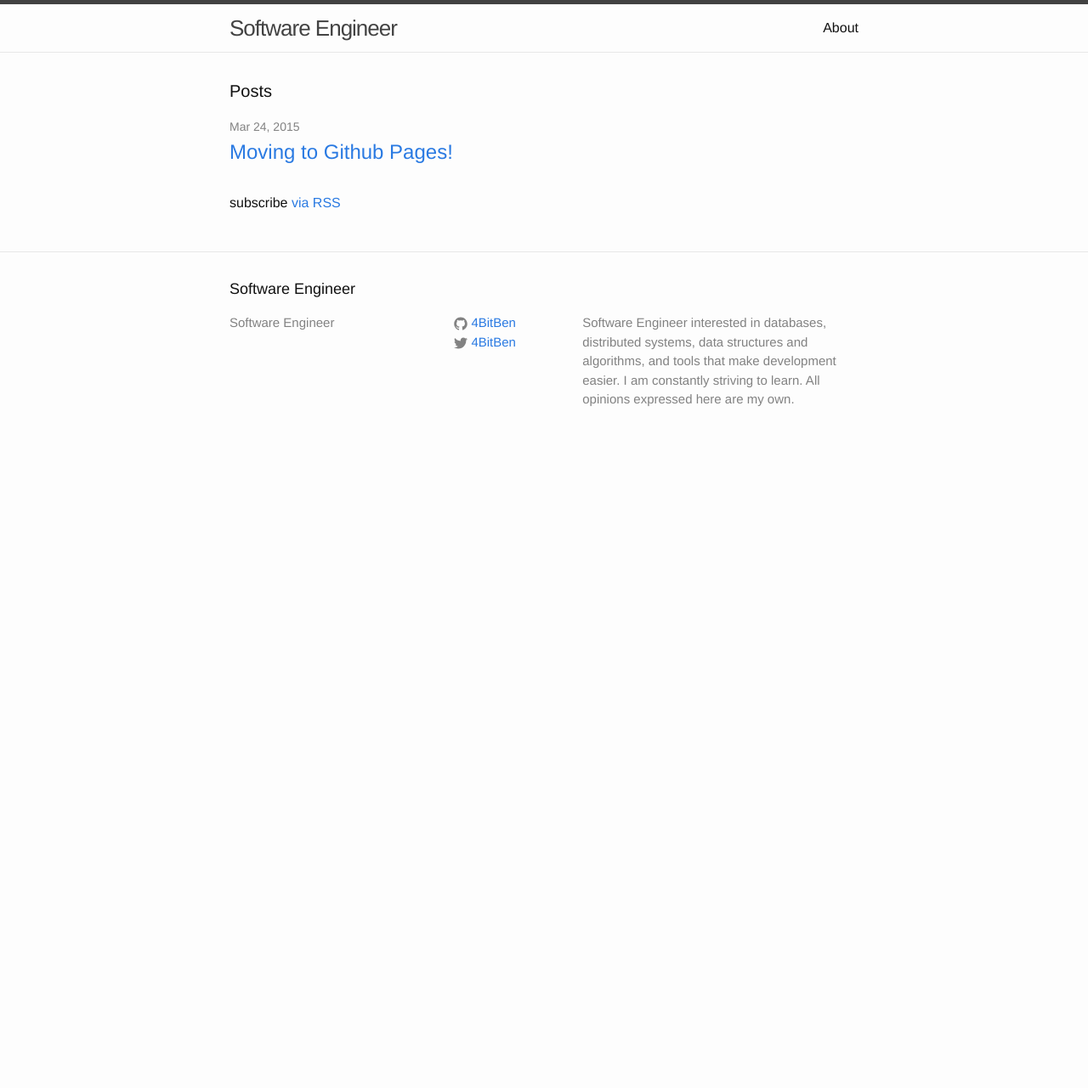
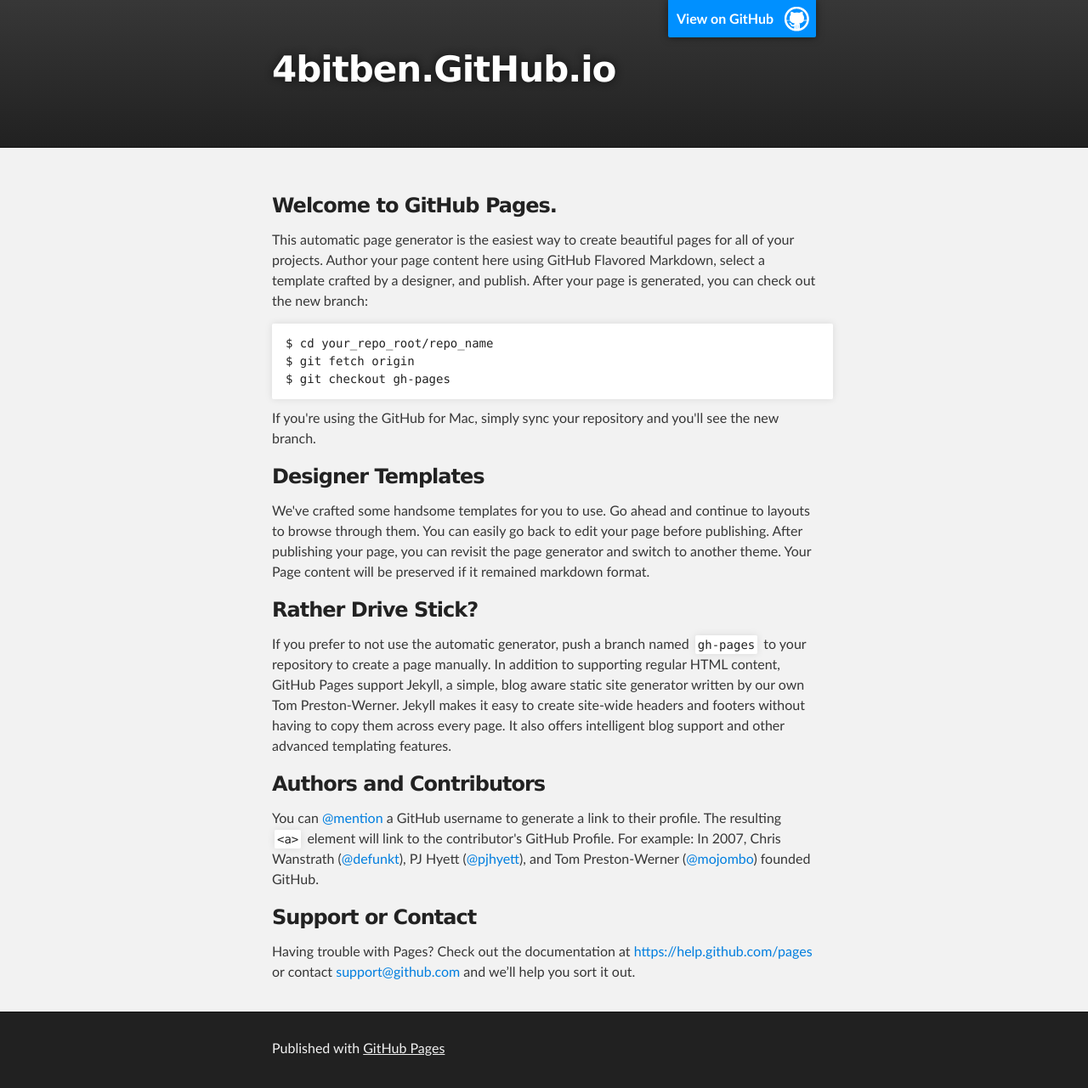
Before and after one commit to 4BitBen/4BitBen.github.io, a Jekyll site: the page index.html, which Jekyll copies as it is, in a window 1280 px wide. Shown: the whole page at 85% size. Built offline with Jekyll 4.4.1, drawn with Linux system fonts in a browser that asks for light colours; before the commit the page ends 900 px from its top, so only the background shows below that.

Commit message:
Replace master branch with page content via GitHub

```diff
--- a/index.html
+++ b/index.html
@@ -1,23 +1,74 @@
----
-layout: default
----
+<!DOCTYPE html>
+<html>
 
-<div class="home">
+  <head>
+    <meta charset='utf-8'>
+    <meta http-equiv="X-UA-Compatible" content="chrome=1">
+    <meta name="description" content="4bitben.GitHub.io : ">
 
-  <h1 class="page-heading">Posts</h1>
+    <link rel="stylesheet" type="text/css" media="screen" href="stylesheets/stylesheet.css">
 
-  <ul class="post-list">
-    {% for post in site.posts %}
-      <li>
-        <span class="post-meta">{{ post.date | date: "%b %-d, %Y" }}</span>
+    <title>4bitben.GitHub.io</title>
+  </head>
 
-        <h2>
-          <a class="post-link" href="{{ post.url | prepend: site.baseurl }}">{{ post.title }}</a>
-        </h2>
-      </li>
-    {% endfor %}
-  </ul>
+  <body>
 
-  <p class="rss-subscribe">subscribe <a href="{{ "/feed.xml" | prepend: site.baseurl }}">via RSS</a></p>
+    <!-- HEADER -->
+    <div id="header_wrap" class="outer">
+        <header class="inner">
+          <a id="forkme_banner" href="https://github.com/4BitBen">View on GitHub</a>
 
-</div>
+          <h1 id="project_title">4bitben.GitHub.io</h1>
+          <h2 id="project_tagline"></h2>
+
+        </header>
+    </div>
+
+    <!-- MAIN CONTENT -->
+    <div id="main_content_wrap" class="outer">
+      <section id="main_content" class="inner">
+        <h3>
+<a id="welcome-to-github-pages" class="anchor" href="#welcome-to-github-pages" aria-hidden="true"><span class="octicon octicon-link"></span></a>Welcome to GitHub Pages.</h3>
+
+<p>This automatic page generator is the easiest way to create beautiful pages for all of your projects. Author your page content here using GitHub Flavored Markdown, select a template crafted by a designer, and publish. After your page is generated, you can check out the new branch:</p>
+
+<pre><code>$ cd your_repo_root/repo_name
+$ git fetch origin
+$ git checkout gh-pages
+</code></pre>
+
+<p>If you're using the GitHub for Mac, simply sync your repository and you'll see the new branch.</p>
+
+<h3>
+<a id="designer-templates" class="anchor" href="#designer-templates" aria-hidden="true"><span class="octicon octicon-link"></span></a>Designer Templates</h3>
+
+<p>We've crafted some handsome templates for you to use. Go ahead and continue to layouts to browse through them. You can easily go back to edit your page before publishing. After publishing your page, you can revisit the page generator and switch to another theme. Your Page content will be preserved if it remained markdown format.</p>
+
+<h3>
+<a id="rather-drive-stick" class="anchor" href="#rather-drive-stick" aria-hidden="true"><span class="octicon octicon-link"></span></a>Rather Drive Stick?</h3>
+
+<p>If you prefer to not use the automatic generator, push a branch named <code>gh-pages</code> to your repository to create a page manually. In addition to supporting regular HTML content, GitHub Pages support Jekyll, a simple, blog aware static site generator written by our own Tom Preston-Werner. Jekyll makes it easy to create site-wide headers and footers without having to copy them across every page. It also offers intelligent blog support and other advanced templating features.</p>
+
+<h3>
+<a id="authors-and-contributors" class="anchor" href="#authors-and-contributors" aria-hidden="true"><span class="octicon octicon-link"></span></a>Authors and Contributors</h3>
+
+<p>You can <a href="https://github.com/blog/821" class="user-mention">@mention</a> a GitHub username to generate a link to their profile. The resulting <code>&lt;a&gt;</code> element will link to the contributor's GitHub Profile. For example: In 2007, Chris Wanstrath (<a href="https://github.com/defunkt" class="user-mention">@defunkt</a>), PJ Hyett (<a href="https://github.com/pjhyett" class="user-mention">@pjhyett</a>), and Tom Preston-Werner (<a href="https://github.com/mojombo" class="user-mention">@mojombo</a>) founded GitHub.</p>
+
+<h3>
+<a id="support-or-contact" class="anchor" href="#support-or-contact" aria-hidden="true"><span class="octicon octicon-link"></span></a>Support or Contact</h3>
+
+<p>Having trouble with Pages? Check out the documentation at <a href="https://help.github.com/pages">https://help.github.com/pages</a> or contact <a href="mailto:support@github.com">support@github.com</a> and we’ll help you sort it out.</p>
+      </section>
+    </div>
+
+    <!-- FOOTER  -->
+    <div id="footer_wrap" class="outer">
+      <footer class="inner">
+        <p>Published with <a href="https://pages.github.com">GitHub Pages</a></p>
+      </footer>
+    </div>
+
+
+
+  </body>
+</html>
--- /dev/null
+++ b/javascripts/main.js
@@ -0,0 +1 @@
+console.log('This would be the main JS file.');
--- /dev/null
+++ b/stylesheets/pygment_trac.css
@@ -0,0 +1,70 @@
+.highlight .hll { background-color: #ffffcc }
+.highlight  { background: #f0f3f3; }
+.highlight .c { color: #0099FF; font-style: italic } /* Comment */
+.highlight .err { color: #AA0000; background-color: #FFAAAA } /* Error */
+.highlight .k { color: #006699; font-weight: bold } /* Keyword */
+.highlight .o { color: #555555 } /* Operator */
+.highlight .cm { color: #0099FF; font-style: italic } /* Comment.Multiline */
+.highlight .cp { color: #009999 } /* Comment.Preproc */
+.highlight .c1 { color: #0099FF; font-style: italic } /* Comment.Single */
+.highlight .cs { color: #0099FF; font-weight: bold; font-style: italic } /* Comment.Special */
+.highlight .gd { background-color: #FFCCCC; border: 1px solid #CC0000 } /* Generic.Deleted */
+.highlight .ge { font-style: italic } /* Generic.Emph */
+.highlight .gr { color: #FF0000 } /* Generic.Error */
+.highlight .gh { color: #003300; font-weight: bold } /* Generic.Heading */
+.highlight .gi { background-color: #CCFFCC; border: 1px solid #00CC00 } /* Generic.Inserted */
+.highlight .go { color: #AAAAAA } /* Generic.Output */
+.highlight .gp { color: #000099; font-weight: bold } /* Generic.Prompt */
+.highlight .gs { font-weight: bold } /* Generic.Strong */
+.highlight .gu { color: #003300; font-weight: bold } /* Generic.Subheading */
+.highlight .gt { color: #99CC66 } /* Generic.Traceback */
+.highlight .kc { color: #006699; font-weight: bold } /* Keyword.Constant */
+.highlight .kd { color: #006699; font-weight: bold } /* Keyword.Declaration */
+.highlight .kn { color: #006699; font-weight: bold } /* Keyword.Namespace */
+.highlight .kp { color: #006699 } /* Keyword.Pseudo */
+.highlight .kr { color: #006699; font-weight: bold } /* Keyword.Reserved */
+.highlight .kt { color: #007788; font-weight: bold } /* Keyword.Type */
+.highlight .m { color: #FF6600 } /* Literal.Number */
+.highlight .s { color: #CC3300 } /* Literal.String */
+.highlight .na { color: #330099 } /* Name.Attribute */
+.highlight .nb { color: #336666 } /* Name.Builtin */
+.highlight .nc { color: #00AA88; font-weight: bold } /* Name.Class */
+.highlight .no { color: #336600 } /* Name.Constant */
+.highlight .nd { color: #9999FF } /* Name.Decorator */
+.highlight .ni { color: #999999; font-weight: bold } /* Name.Entity */
+.highlight .ne { color: #CC0000; font-weight: bold } /* Name.Exception */
+.highlight .nf { color: #CC00FF } /* Name.Function */
+.highlight .nl { color: #9999FF } /* Name.Label */
+.highlight .nn { color: #00CCFF; font-weight: bold } /* Name.Namespace */
+.highlight .nt { color: #330099; font-weight: bold } /* Name.Tag */
+.highlight .nv { color: #003333 } /* Name.Variable */
+.highlight .ow { color: #000000; font-weight: bold } /* Operator.Word */
+.highlight .w { color: #bbbbbb } /* Text.Whitespace */
+.highlight .mf { color: #FF6600 } /* Literal.Number.Float */
+.highlight .mh { color: #FF6600 } /* Literal.Number.Hex */
+.highlight .mi { color: #FF6600 } /* Literal.Number.Integer */
+.highlight .mo { color: #FF6600 } /* Literal.Number.Oct */
+.highlight .sb { color: #CC3300 } /* Literal.String.Backtick */
+.highlight .sc { color: #CC3300 } /* Literal.String.Char */
+.highlight .sd { color: #CC3300; font-style: italic } /* Literal.String.Doc */
+.highlight .s2 { color: #CC3300 } /* Literal.String.Double */
+.highlight .se { color: #CC3300; font-weight: bold } /* Literal.String.Escape */
+.highlight .sh { color: #CC3300 } /* Literal.String.Heredoc */
+.highlight .si { color: #AA0000 } /* Literal.String.Interpol */
+.highlight .sx { color: #CC3300 } /* Literal.String.Other */
+.highlight .sr { color: #33AAAA } /* Literal.String.Regex */
+.highlight .s1 { color: #CC3300 } /* Literal.String.Single */
+.highlight .ss { color: #FFCC33 } /* Literal.String.Symbol */
+.highlight .bp { color: #336666 } /* Name.Builtin.Pseudo */
+.highlight .vc { color: #003333 } /* Name.Variable.Class */
+.highlight .vg { color: #003333 } /* Name.Variable.Global */
+.highlight .vi { color: #003333 } /* Name.Variable.Instance */
+.highlight .il { color: #FF6600 } /* Literal.Number.Integer.Long */
+
+.type-csharp .highlight .k { color: #0000FF }
+.type-csharp .highlight .kt { color: #0000FF }
+.type-csharp .highlight .nf { color: #000000; font-weight: normal }
+.type-csharp .highlight .nc { color: #2B91AF }
+.type-csharp .highlight .nn { color: #000000 }
+.type-csharp .highlight .s { color: #A31515 }
+.type-csharp .highlight .sc { color: #A31515 }
--- /dev/null
+++ b/stylesheets/stylesheet.css
@@ -0,0 +1,425 @@
+/*******************************************************************************
+Slate Theme for GitHub Pages
+by Jason Costello, @jsncostello
+*******************************************************************************/
+
+@import url(pygment_trac.css);
+
+/*******************************************************************************
+MeyerWeb Reset
+*******************************************************************************/
+
+html, body, div, span, applet, object, iframe,
+h1, h2, h3, h4, h5, h6, p, blockquote, pre,
+a, abbr, acronym, address, big, cite, code,
+del, dfn, em, img, ins, kbd, q, s, samp,
+small, strike, strong, sub, sup, tt, var,
+b, u, i, center,
+dl, dt, dd, ol, ul, li,
+fieldset, form, label, legend,
+table, caption, tbody, tfoot, thead, tr, th, td,
+article, aside, canvas, details, embed,
+figure, figcaption, footer, header, hgroup,
+menu, nav, output, ruby, section, summary,
+time, mark, audio, video {
+  margin: 0;
+  padding: 0;
+  border: 0;
+  font: inherit;
+  vertical-align: baseline;
+}
+
+/* HTML5 display-role reset for older browsers */
+article, aside, details, figcaption, figure,
+footer, header, hgroup, menu, nav, section {
+  display: block;
+}
+
+ol, ul {
+  list-style: none;
+}
+
+table {
+  border-collapse: collapse;
+  border-spacing: 0;
+}
+
+/*******************************************************************************
+Theme Styles
+*******************************************************************************/
+
+body {
+  box-sizing: border-box;
+  color:#373737;
+  background: #212121;
+  font-size: 16px;
+  font-family: 'Myriad Pro', Calibri, Helvetica, Arial, sans-serif;
+  line-height: 1.5;
+  -webkit-font-smoothing: antialiased;
+}
+
+h1, h2, h3, h4, h5, h6 {
+  margin: 10px 0;
+  font-weight: 700;
+  color:#222222;
+  font-family: 'Lucida Grande', 'Calibri', Helvetica, Arial, sans-serif;
+  letter-spacing: -1px;
+}
+
+h1 {
+  font-size: 36px;
+  font-weight: 700;
+}
+
+h2 {
+  padding-bottom: 10px;
+  font-size: 32px;
+  background: url('../images/bg_hr.png') repeat-x bottom;
+}
+
+h3 {
+  font-size: 24px;
+}
+
+h4 {
+  font-size: 21px;
+}
+
+h5 {
+  font-size: 18px;
+}
+
+h6 {
+  font-size: 16px;
+}
+
+p {
+  margin: 10px 0 15px 0;
+}
+
+footer p {
+  color: #f2f2f2;
+}
+
+a {
+  text-decoration: none;
+  color: #007edf;
+  text-shadow: none;
+
+  transition: color 0.5s ease;
+  transition: text-shadow 0.5s ease;
+  -webkit-transition: color 0.5s ease;
+  -webkit-transition: text-shadow 0.5s ease;
+  -moz-transition: color 0.5s ease;
+  -moz-transition: text-shadow 0.5s ease;
+  -o-transition: color 0.5s ease;
+  -o-transition: text-shadow 0.5s ease;
+  -ms-transition: color 0.5s ease;
+  -ms-transition: text-shadow 0.5s ease;
+}
+
+a:hover, a:focus {text-decoration: underline;}
+
+footer a {
+  color: #F2F2F2;
+  text-decoration: underline;
+}
+
+em {
+  font-style: italic;
+}
+
+strong {
+  font-weight: bold;
+}
+
+img {
+  position: relative;
+  margin: 0 auto;
+  max-width: 739px;
+  padding: 5px;
+  margin: 10px 0 10px 0;
+  border: 1px solid #ebebeb;
+
+  box-shadow: 0 0 5px #ebebeb;
+  -webkit-box-shadow: 0 0 5px #ebebeb;
+  -moz-box-shadow: 0 0 5px #ebebeb;
+  -o-box-shadow: 0 0 5px #ebebeb;
+  -ms-box-shadow: 0 0 5px #ebebeb;
+}
+
+p img {
+  display: inline;
+  margin: 0;
+  padding: 0;
+  vertical-align: middle;
+  text-align: center;
+  border: none;
+}
+
+pre, code {
+  width: 100%;
+  color: #222;
+  background-color: #fff;
+
+  font-family: Monaco, "Bitstream Vera Sans Mono", "Lucida Console", Terminal, monospace;
+  font-size: 14px;
+
+  border-radius: 2px;
+  -moz-border-radius: 2px;
+  -webkit-border-radius: 2px;
+}
+
+pre {
+  width: 100%;
+  padding: 10px;
+  box-shadow: 0 0 10px rgba(0,0,0,.1);
+  overflow: auto;
+}
+
+code {
+  padding: 3px;
+  margin: 0 3px;
+  box-shadow: 0 0 10px rgba(0,0,0,.1);
+}
+
+pre code {
+  display: block;
+  box-shadow: none;
+}
+
+blockquote {
+  color: #666;
+  margin-bottom: 20px;
+  padding: 0 0 0 20px;
+  border-left: 3px solid #bbb;
+}
+
+
+ul, ol, dl {
+  margin-bottom: 15px
+}
+
+ul {
+  list-style-position: inside;
+  list-style: disc;
+  padding-left: 20px;
+}
+
+ol {
+  list-style-position: inside;
+  list-style: decimal;
+  padding-left: 20px;
+}
+
+dl dt {
+  font-weight: bold;
+}
+
+dl dd {
+  padding-left: 20px;
+  font-style: italic;
+}
+
+dl p {
+  padding-left: 20px;
+  font-style: italic;
+}
+
+hr {
+  height: 1px;
+  margin-bottom: 5px;
+  border: none;
+  background: url('../images/bg_hr.png') repeat-x center;
+}
+
+table {
+  border: 1px solid #373737;
+  margin-bottom: 20px;
+  text-align: left;
+ }
+
+th {
+  font-family: 'Lucida Grande', 'Helvetica Neue', Helvetica, Arial, sans-serif;
+  padding: 10px;
+  background: #373737;
+  color: #fff;
+ }
+
+td {
+  padding: 10px;
+  border: 1px solid #373737;
+ }
+
+form {
+  background: #f2f2f2;
+  padding: 20px;
+}
+
+/*******************************************************************************
+Full-Width Styles
+*******************************************************************************/
+
+.outer {
+  width: 100%;
+}
+
+.inner {
+  position: relative;
+  max-width: 640px;
+  padding: 20px 10px;
+  margin: 0 auto;
+}
+
+#forkme_banner {
+  display: block;
+  position: absolute;
+  top:0;
+  right: 10px;
+  z-index: 10;
+  padding: 10px 50px 10px 10px;
+  color: #fff;
+  background: url('../images/blacktocat.png') #0090ff no-repeat 95% 50%;
+  font-weight: 700;
+  box-shadow: 0 0 10px rgba(0,0,0,.5);
+  border-bottom-left-radius: 2px;
+  border-bottom-right-radius: 2px;
+}
+
+#header_wrap {
+  background: #212121;
+  background: -moz-linear-gradient(top, #373737, #212121);
+  background: -webkit-linear-gradient(top, #373737, #212121);
+  background: -ms-linear-gradient(top, #373737, #212121);
+  background: -o-linear-gradient(top, #373737, #212121);
+  background: linear-gradient(top, #373737, #212121);
+}
+
+#header_wrap .inner {
+  padding: 50px 10px 30px 10px;
+}
+
+#project_title {
+  margin: 0;
+  color: #fff;
+  font-size: 42px;
+  font-weight: 700;
+  text-shadow: #111 0px 0px 10px;
+}
+
+#project_tagline {
+  color: #fff;
+  font-size: 24px;
+  font-weight: 300;
+  background: none;
+  text-shadow: #111 0px 0px 10px;
+}
+
+#downloads {
+  position: absolute;
+  width: 210px;
+  z-index: 10;
+  bottom: -40px;
+  right: 0;
+  height: 70px;
+  background: url('../images/icon_download.png') no-repeat 0% 90%;
+}
+
+.zip_download_link {
+  display: block;
+  float: right;
+  width: 90px;
+  height:70px;
+  text-indent: -5000px;
+  overflow: hidden;
+  background: url(../images/sprite_download.png) no-repeat bottom left;
+}
+
+.tar_download_link {
+  display: block;
+  float: right;
+  width: 90px;
+  height:70px;
+  text-indent: -5000px;
+  overflow: hidden;
+  background: url(../images/sprite_download.png) no-repeat bottom right;
+  margin-left: 10px;
+}
+
+.zip_download_link:hover {
+  background: url(../images/sprite_download.png) no-repeat top left;
+}
+
+.tar_download_link:hover {
+  background: url(../images/sprite_download.png) no-repeat top right;
+}
+
+#main_content_wrap {
+  background: #f2f2f2;
+  border-top: 1px solid #111;
+  border-bottom: 1px solid #111;
+}
+
+#main_content {
+  padding-top: 40px;
+}
+
+#footer_wrap {
+  background: #212121;
+}
+
+
+
+/*******************************************************************************
+Small Device Styles
+*******************************************************************************/
+
+@media screen and (max-width: 480px) {
+  body {
+    font-size:14px;
+  }
+
+  #downloads {
+    display: none;
+  }
+
+  .inner {
+    min-width: 320px;
+    max-width: 480px;
+  }
+
+  #project_title {
+  font-size: 32px;
+  }
+
+  h1 {
+    font-size: 28px;
+  }
+
+  h2 {
+    font-size: 24px;
+  }
+
+  h3 {
+    font-size: 21px;
+  }
+
+  h4 {
+    font-size: 18px;
+  }
+
+  h5 {
+    font-size: 14px;
+  }
+
+  h6 {
+    font-size: 12px;
+  }
+
+  code, pre {
+    min-width: 320px;
+    max-width: 480px;
+    font-size: 11px;
+  }
+
+}
```
Also changed, not shown: params.json (added, +1 -0 lines), images/bg_hr.png (added), images/blacktocat.png (added), images/icon_download.png (added), images/sprite_download.png (added).
